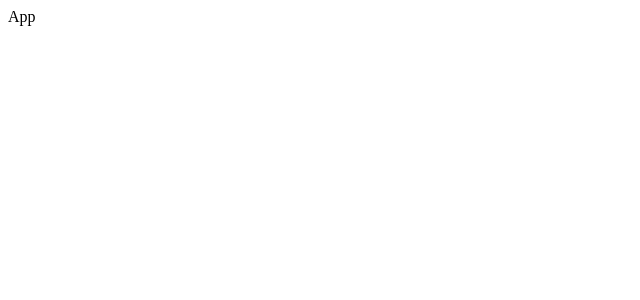
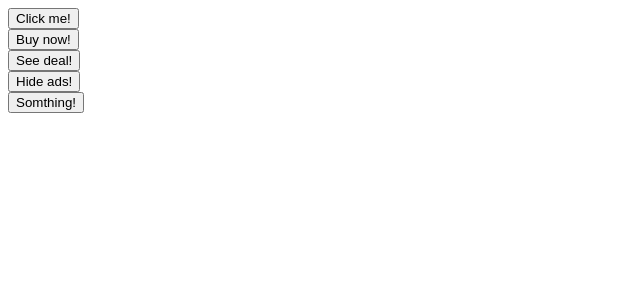
Before and after one commit to monahvi/comps, a React (Create React App) app: page / in a window 1280 px wide. Shown: the top 300 px of the page, without its empty margins (0-640 px from the left). Built offline with nearby package versions, Linux system fonts and the light colour scheme.

Commit message:
PropType

```diff
--- a/src/App.js
+++ b/src/App.js
@@ -1,5 +1,23 @@
+import Button from "./Button";
+
 function App() {
-    return <div>App</div>
+    return <div>
+        <div>
+            <Button >Click me!</Button>
+        </div>
+        <div>
+            <Button>Buy now!</Button>
+        </div>
+        <div>
+            <Button>See deal!</Button>
+        </div>
+        <div>
+            <Button>Hide ads!</Button>
+        </div>
+        <div>
+            <Button>Somthing!</Button>
+        </div>
+    </div>
 }
 
 export default App;
--- /dev/null
+++ b/src/Button.js
@@ -0,0 +1,6 @@
+function Button({ children }) {
+    return <button>{children}</button>;
+}
+
+
+export default Button;
```
